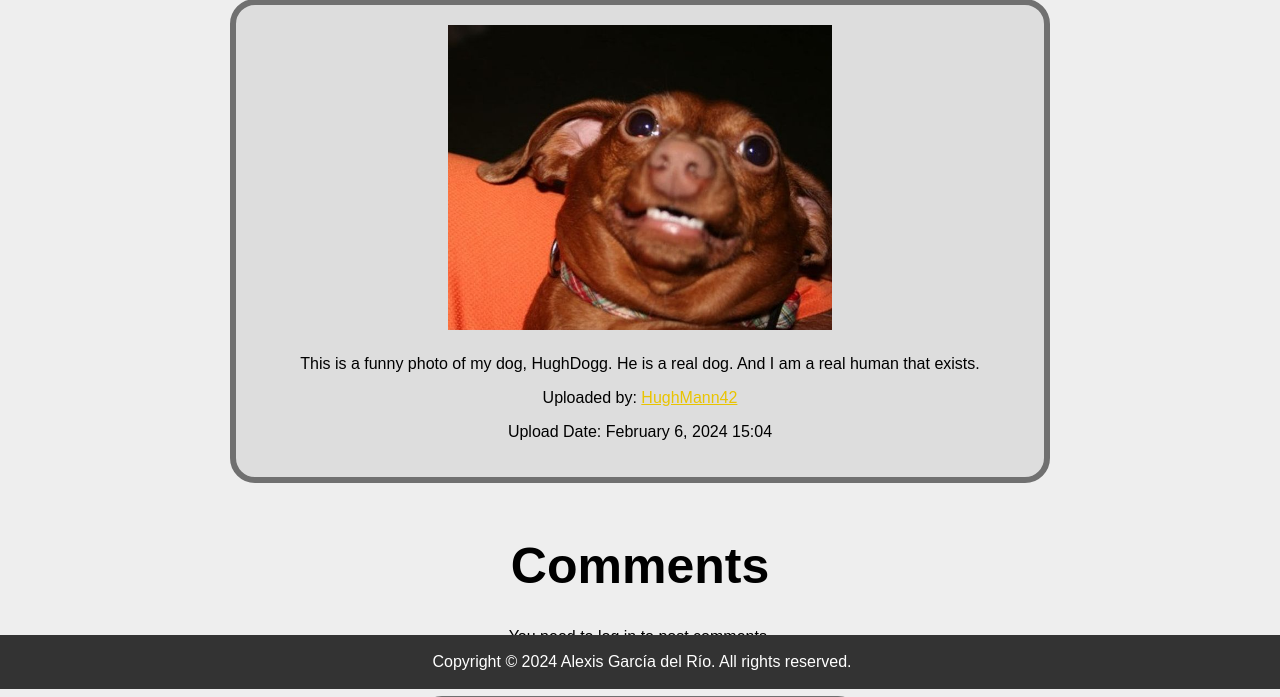
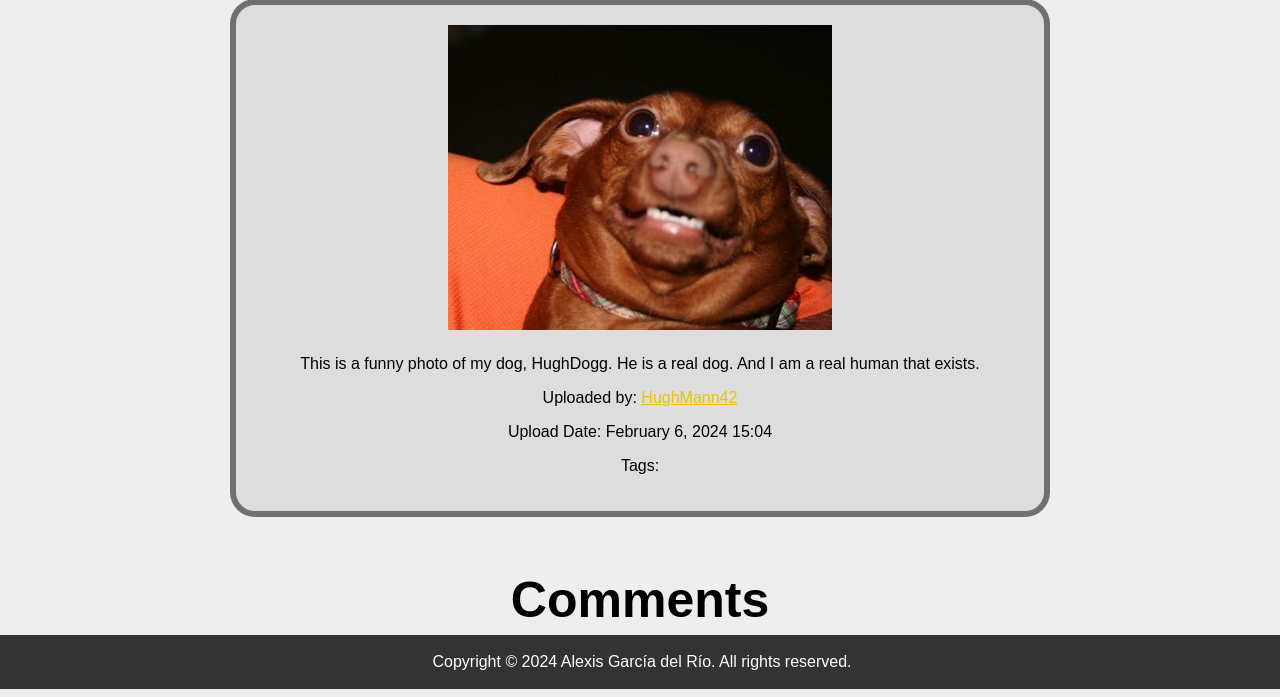
Before and after one commit to z3vr4/Django_Image_Gallery, a Django app: page /submission/7/ in a window 1280 px wide. Shown: the part 111-808 px from the top of the page. Run offline with Django 4.2, Linux system fonts and the light colour scheme; data comes from the database, SQL or seed files in the repository; both versions use the stored data as it was after the commit; data that the repository does not hold is empty; parts of the project's set-up code (start-up, migrations or seed data) failed here and were passed over.

Commit message:
still developing tag functionality

```diff
--- a/Photoblock/PhotoApp/forms.py
+++ b/Photoblock/PhotoApp/forms.py
@@ -4,7 +4,7 @@
 class ImageSubmissionForm(forms.ModelForm):
     class Meta:
         model = ImageSubmission
-        fields = ['image', 'title' ,'description','tags']
+        fields = ['image', 'title' ,'description']
 
 class UserProfileForm(forms.ModelForm):
     class Meta:
--- a/Photoblock/PhotoApp/models.py
+++ b/Photoblock/PhotoApp/models.py
@@ -14,7 +14,7 @@
     creation_date = models.DateTimeField(auto_now_add=True)
     description = models.TextField()
     title = models.CharField(max_length=120, blank=True)
-    tags = models.ManyToManyField('ImageTag', related_name='image_submissions')
+    tags = models.ManyToManyField('ImageTag', related_name='submission_tags')
 
 class Comment(models.Model):
     user = models.ForeignKey(UserProfile, on_delete=models.CASCADE)
@@ -25,4 +25,4 @@
 class ImageTag(models.Model):
     display_tag = models.CharField(max_length=100, unique=True)  # tag name with spaces
     backend_tag = models.CharField(max_length=100, unique=True)  # backend purpose tag name (nospaces)
-    image_submissions = models.ManyToManyField('ImageSubmission', related_name='tags')
+    image_submissions = models.ManyToManyField('ImageSubmission', related_name='image_tags')
--- a/Photoblock/PhotoApp/templates/PhotoApp/submissiondetail.html
+++ b/Photoblock/PhotoApp/templates/PhotoApp/submissiondetail.html
@@ -10,6 +10,11 @@
             <p>{{ image_submission.description }}</p>
             <p>Uploaded by: <a href="{% url 'detail_profile' image_submission.user.user %}">{{ image_submission.user.user }}</a></p>
             <p>Upload Date: {{ image_submission.creation_date|date:"F j, Y H:i" }}</p>
+            <p>Tags:
+                {% for tag in image_submission.tags.all %}
+                    {{ tag.display_tag }}{% if not forloop.last %}, {% endif %}
+                {% endfor %}
+            </p>
     </div>
     {% if user.is_authenticated and user == image_submission.user.user %}
     <div class="center-horizontal">
--- a/Photoblock/PhotoApp/templates/PhotoApp/upload.html
+++ b/Photoblock/PhotoApp/templates/PhotoApp/upload.html
@@ -18,7 +18,7 @@
                         <label for="id_description">Description:</label><br>
                         {{ form.description }}<br>
                         <label for="id_tags">Tags (separated by commas):</label><br>
-                        {{ form.tags }}<br>
+                        <input type="text" id="id_tags" name="tags" value="{{ request.POST.tags }}" maxlength="255" /><br>
                     <div class="form-group">
                         <button type="submit">Upload</button>
                     </div>
--- a/Photoblock/PhotoApp/views.py
+++ b/Photoblock/PhotoApp/views.py
@@ -1,4 +1,4 @@
-from django.shortcuts import render, redirect, get_object_or_404, get_or_create
+from django.shortcuts import render, redirect, get_object_or_404
 from django.http import HttpResponse
 from django.contrib.auth import login, authenticate
 from django.contrib.auth.forms import UserCreationForm
@@ -34,7 +34,6 @@
             if request.user.is_authenticated:
                 image_submission.user = request.user.userprofile
             image_submission.save()
-
 
 # This part might need future debugging
             tags_str = form.cleaned_data.get('tags', '')
```
Also changed, not shown: Photoblock/PhotoApp/migrations/0004_imagetag_imagesubmission_tags.py (added), Photoblock/db.sqlite3, Photoblock/media/image_submissions/1702069432344353_TkebJY9.jpg (added).
